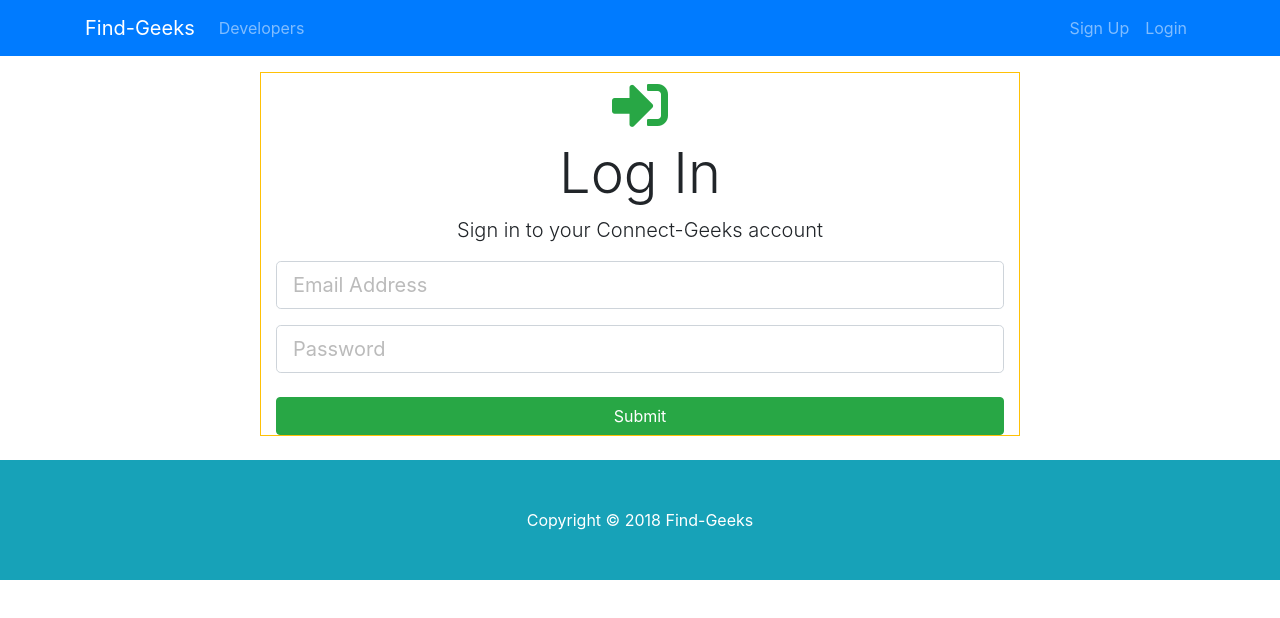
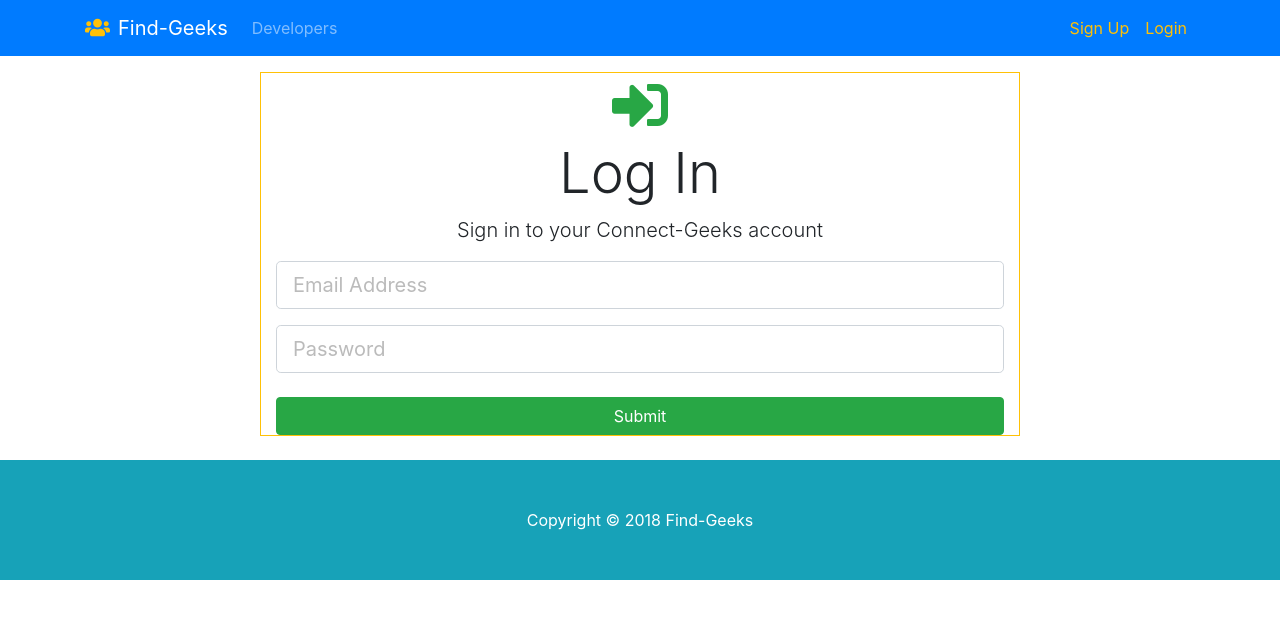
Before and after one commit to ganesh-deshmukh/connect-geeks, a React (Create React App) app in the folder frontend/: page /login in a window 1280 px wide. Shown: the top 618 px of the page. Built offline with nearby package versions, Linux system fonts and the light colour scheme.

Commit message:
changed tag attribute- class to className  for font-awesome-icon links

```diff
--- a/frontend/src/components/auth/Login.js
+++ b/frontend/src/components/auth/Login.js
@@ -57,7 +57,7 @@ class Login extends Component {
           <div className="row">
             <div className="col-md-8 m-auto border border-warning">
               <h1 className="display-4 text-center">
-                <i class="fas fa-sign-in-alt text-success " />
+                <i className="fas fa-sign-in-alt text-success " />
                 <br />
                 Log In
               </h1>
--- a/frontend/src/components/auth/Register.js
+++ b/frontend/src/components/auth/Register.js
@@ -64,7 +64,7 @@ class Register extends Component {
             <div className="row">
               <div className="col-md-8 m-auto border border-warning">
                 <h1 className="display-4 text-center">
-                  <i class=" fas fa-user-plus text-success" />
+                  <i className=" fas fa-user-plus text-success" />
                   <br />
                   Sign Up
                 </h1>
--- a/frontend/src/components/edit-profile/EditProfile.js
+++ b/frontend/src/components/edit-profile/EditProfile.js
@@ -85,6 +85,7 @@ class CreateProfile extends Component {
         githubusername: profile.githubusername,
         bio: profile.bio,
         twitter: profile.twitter,
+        instagram: profile.instagram,
         facebook: profile.facebook,
         linkedin: profile.linkedin,
         youtube: profile.youtube
--- a/frontend/src/components/layout/Navbar.js
+++ b/frontend/src/components/layout/Navbar.js
@@ -26,8 +26,8 @@ class Navbar extends Component {
 
         <li className="nav-item">
           <a
-            className="nav-link" //eslint-disable-next-line
-            href=""
+            className="nav-link"
+            href="/"
             onClick={this.onLogoutClick.bind(this)}
           >
             <img
@@ -45,12 +45,13 @@ class Navbar extends Component {
     const guestLinks = (
       <ul className="navbar-nav ml-auto">
         <li className="nav-item">
-          <Link className="nav-link" to="/register">
+          <Link className="nav-link text-warning  " to="/register">
             Sign Up
           </Link>
         </li>
-        <li className="nav-item">
-          <Link className="nav-link" to="/login">
+
+        <li className="nav-item ">
+          <Link className="nav-link  text-warning" to="/login">
             Login
           </Link>
         </li>
@@ -61,6 +62,7 @@ class Navbar extends Component {
       <nav className="navbar navbar-expand-sm navbar-dark bg-primary mb-3">
         <div className="container">
           <Link className="navbar-brand" to="/">
+            <i className="mr-2 fas fa-users text-warning" />
             Find-Geeks
           </Link>
           <button
```
